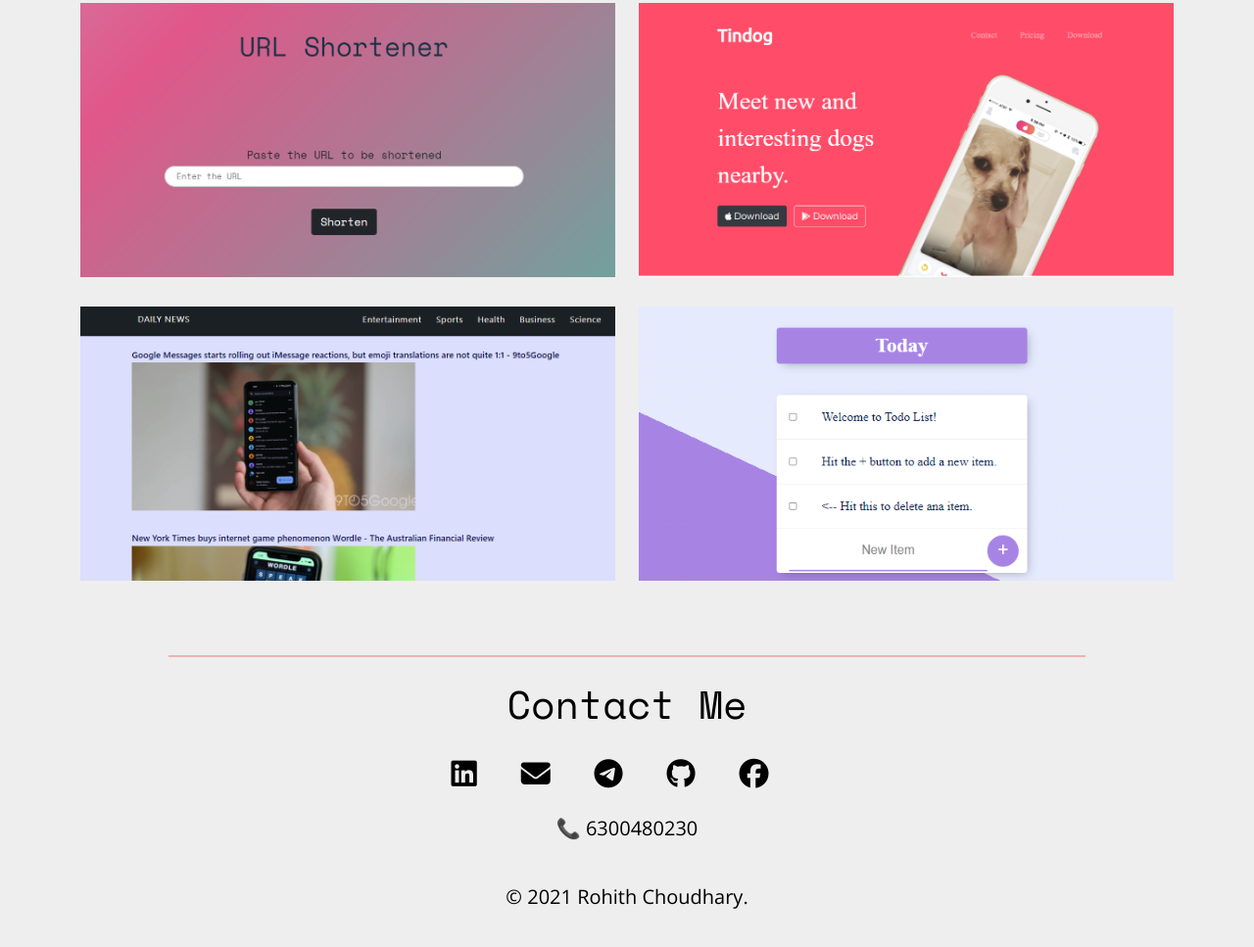
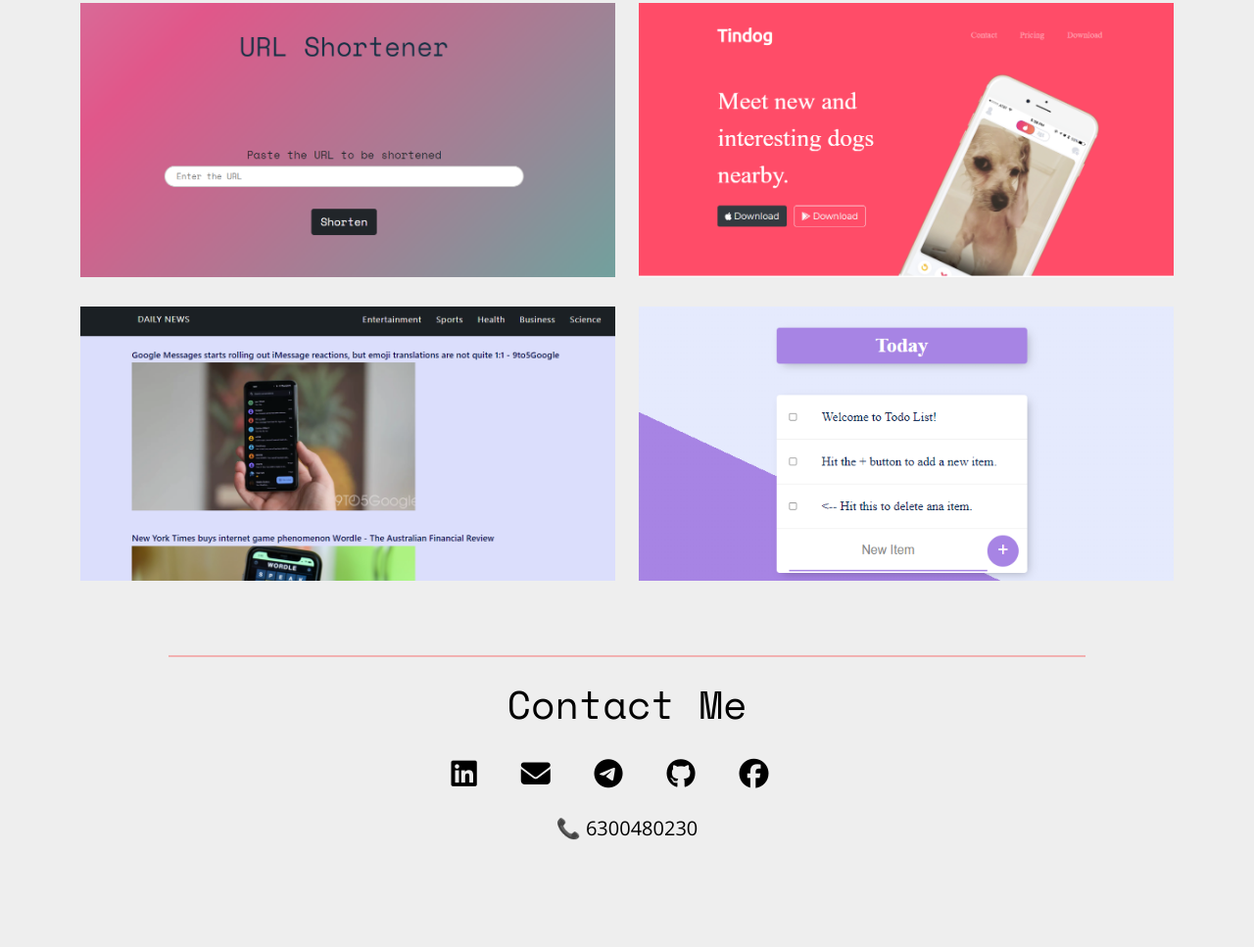
Before and after one commit to Rohith-546/portfolio, a plain HTML site: page index.html in a window 1280 px wide. Shown: the part 2568-3535 px from the top of the page at 98% size. After the commit the page ends 3509 px from the top, so only its background shows below. Drawn offline with nearby package versions, Linux system fonts and the light colour scheme; a web font is replaced by a local one.

Commit message:
Update index.html

```diff
--- a/index.html
+++ b/index.html
@@ -284,7 +284,7 @@
     <br>
     <p class="call">📞 <a class="calll" href="tel:+916300480230">6300480230</a></p>
     <br>
-    <p class="cc">© 2021 Rohith Choudhary.</p>
+    <p class="cc"></p>
     <br>
   </div>
   <script src="https://ajax.googleapis.com/ajax/libs/jquery/3.6.0/jquery.min.js"></script>
```
